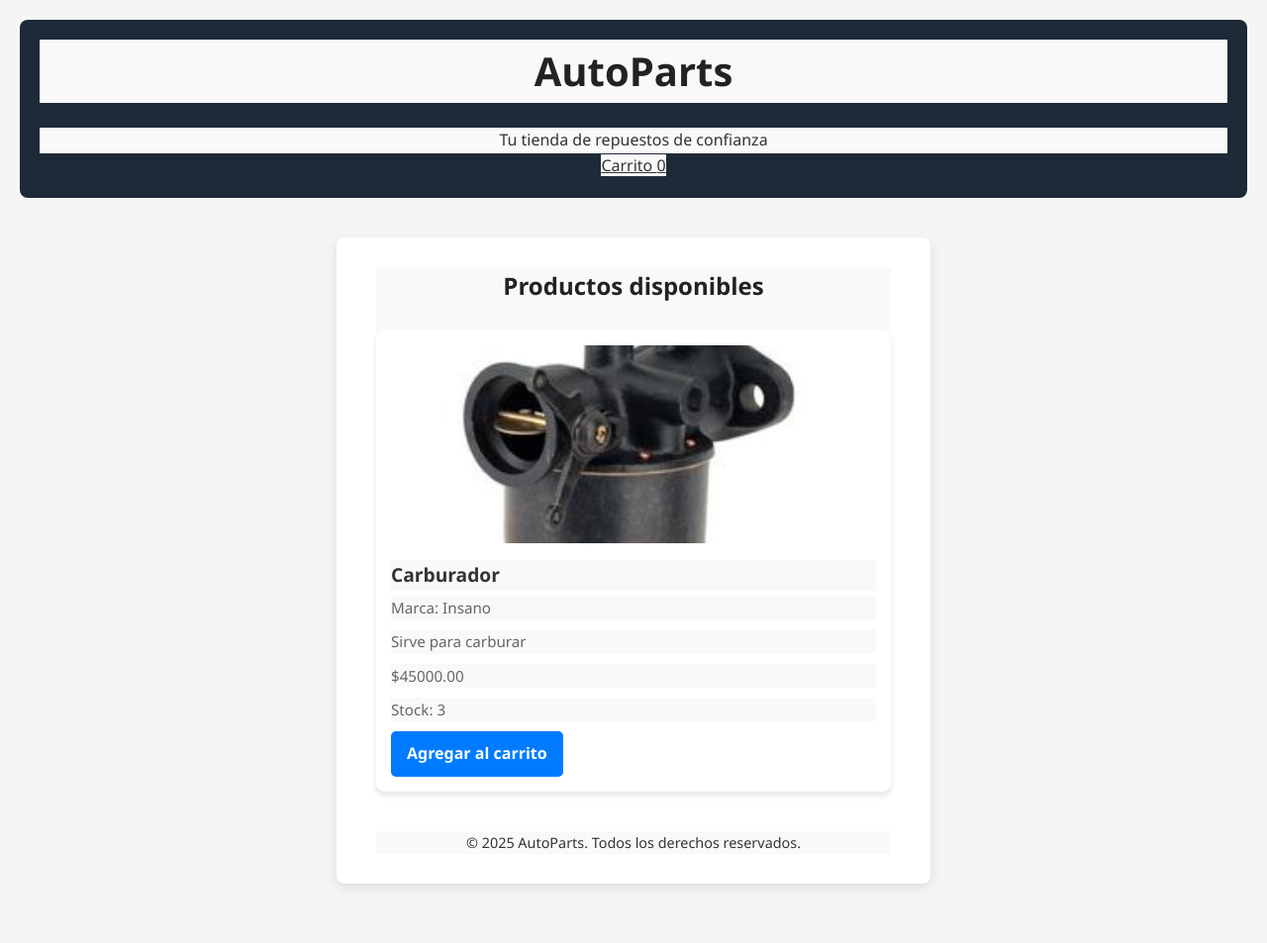
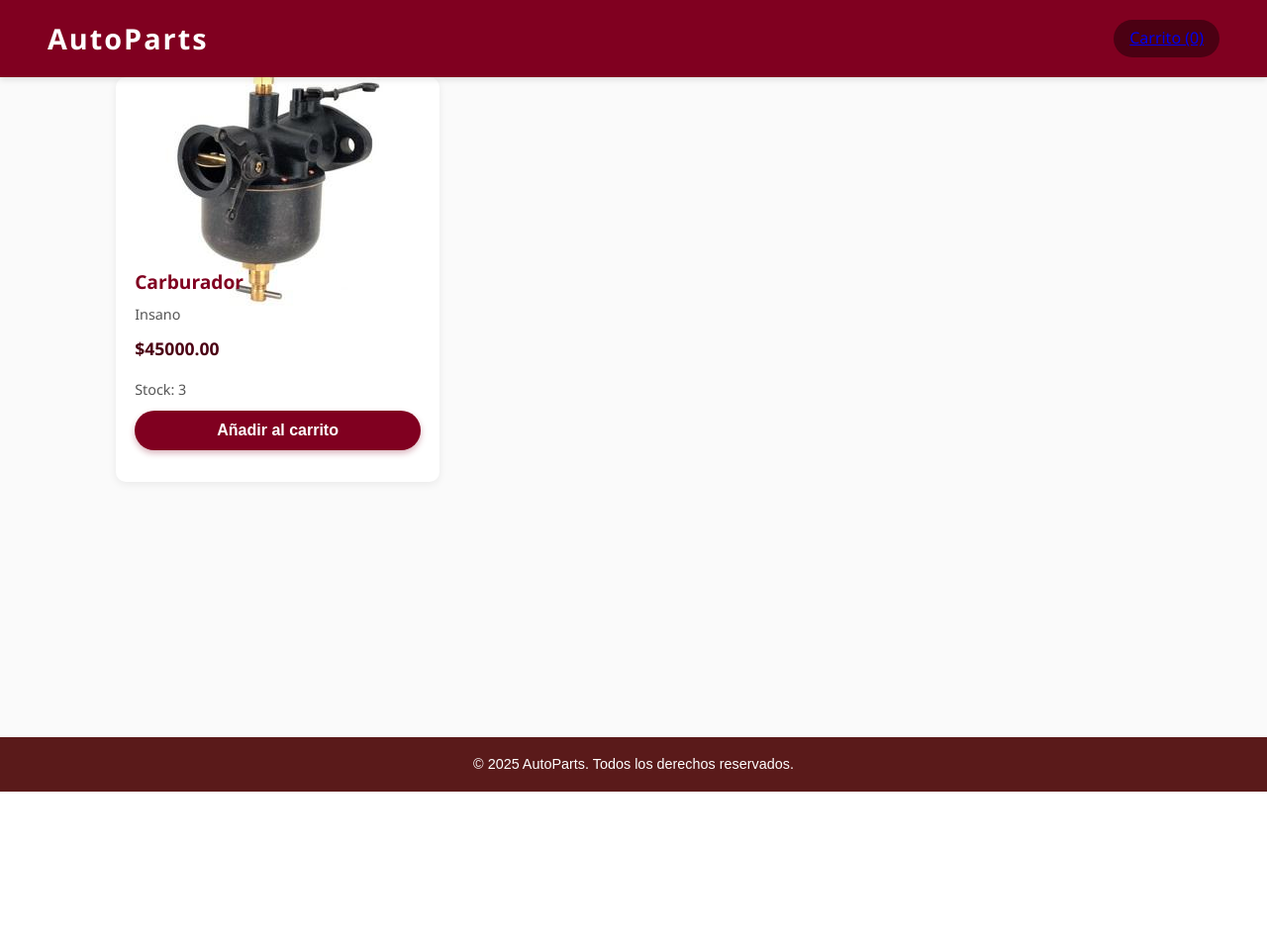
Before and after one commit to MarttoDev/Autoparts, a Django app: page / in a window 1280 px wide. Shown: the whole page at 99% size. After the commit the page ends 800 px from the top, so only its background shows below. Run offline with Django 5.2, Linux system fonts and the light colour scheme; data comes from the database, SQL or seed files in the repository; both versions use the stored data as it was after the commit.

Commit message:
Estilizado burdeos aplicado y rama creada para integración con Webpay

```diff
--- a/autoapp/models.py
+++ b/autoapp/models.py
@@ -12,7 +12,7 @@ class Producto(models.Model):
     codigo_marca = models.CharField(max_length=20)
     nombre = models.CharField(max_length=200)
     descripcion = models.TextField()
-    imagen = models.URLField(blank=True, null=True)
+    imagen = models.ImageField(upload_to='productos/', blank=True, null=True)
     categoria = models.ForeignKey(Categoria, on_delete=models.CASCADE, null=True)
     precio = models.DecimalField(max_digits=10, decimal_places=2)
     stock = models.PositiveIntegerField(default=0)
--- a/autoapp/static/autoapp/styles.css
+++ b/autoapp/static/autoapp/styles.css
@@ -1,205 +1,199 @@
-/* Reset básico */
-* {
-    margin: 0;
-    padding: 0;
-    box-sizing: border-box;
+:root {
+  --burdeos: #800020;
+  --burdeos-claro: #a42d40;
+  --burdeos-oscuro: #4b0013;
+  --gris-fondo: #fafafa;
+  --gris-claro: #e5e5e5;
+  --texto-principal: #2c2c2c;
+  --texto-secundario: #555555;
+  --blanco: #fff;
 }
 
-/* Tipografía y fondo */
-body {
-    font-family: 'Segoe UI', Tahoma, Geneva, Verdana, sans-serif;
-    background-color: #f5f5f5;
-    color: #333;
-    line-height: 1.6;
-    padding: 20px;
+* {
+  box-sizing: border-box;
 }
 
-/* Contenedor principal */
-.container {
-    max-width: 1200px;
-    margin: auto;
+/* --- CAMBIO PRINCIPAL --- */
+html, body {
+  height: 100%;
+  margin: 0;
+  padding: 0;
 }
 
-/* Header */
-header {
-    background-color: #1e2a38;
-    color: white;
-    padding: 20px;
-    text-align: center;
-    margin-bottom: 40px;
-    border-radius: 8px;
+body {
+  display: flex;
+  flex-direction: column;
+  min-height: 100vh;
+  font-family: 'Segoe UI', Tahoma, Geneva, Verdana, sans-serif;
+  background-color: var(--gris-fondo);
+  color: var(--texto-principal);
+  line-height: 1.6;
 }
 
-header h1 {
-    font-size: 2.5rem;
+/* --- EL RESTO SIN CAMBIOS --- */
+header {
+  background-color: var(--burdeos);
+  color: var(--blanco);
+  padding: 1rem 3rem;
+  display: flex;
+  justify-content: space-between;
+  align-items: center;
+  box-shadow: 0 3px 6px rgba(0, 0, 0, 0.1);
+  position: sticky;
+  top: 0;
+  z-index: 100;
 }
 
-/* Productos grid */
-.products {
-    display: grid;
-    grid-template-columns: repeat(auto-fit, minmax(280px, 1fr));
-    gap: 20px;
+.logo {
+  font-size: 1.8rem;
+  font-weight: 700;
+  letter-spacing: 2px;
+  user-select: none;
 }
 
-/* Tarjeta de producto */
-.product-card {
-    background-color: white;
-    padding: 15px;
-    border-radius: 8px;
-    box-shadow: 0 4px 6px rgba(0, 0, 0, 0.1);
-    transition: transform 0.2s ease-in-out;
+.cart {
+  font-size: 1rem;
+  background-color: var(--burdeos-oscuro);
+  padding: 0.4rem 1rem;
+  border-radius: 20px;
+  cursor: pointer;
+  transition: background-color 0.3s ease;
+  user-select: none;
 }
 
-.product-card:hover {
-    transform: translateY(-5px);
+.cart:hover {
+  background-color: var(--burdeos-claro);
 }
 
-.product-card img {
-    width: 100%;
-    height: 200px;
-    object-fit: cover;
-    border-radius: 4px;
-    margin-bottom: 10px;
+.hero {
+  background-color: var(--blanco);
+  padding: 3rem 1.5rem;
+  text-align: center;
+  max-width: 900px;
+  margin: 2rem auto;
+  border-radius: 8px;
+  box-shadow: 0 4px 8px rgb(0 0 0 / 0.1);
 }
 
-.product-card h3 {
-    font-size: 1.2rem;
-    margin-bottom: 5px;
+.hero h1 {
+  font-size: 2.4rem;
+  margin-bottom: 0.6rem;
+  color: var(--burdeos);
+  font-weight: 700;
 }
 
-.product-card p {
-    font-size: 0.95rem;
-    margin-bottom: 10px;
-    color: #666;
+.hero p {
+  font-size: 1.1rem;
+  margin-bottom: 1.5rem;
+  color: var(--texto-secundario);
 }
 
-/* Botón agregar al carrito */
-.btn {
-    display: inline-block;
-    background-color: #007bff;
-    color: white;
-    padding: 10px 16px;
-    text-align: center;
-    border-radius: 5px;
-    text-decoration: none;
-    font-weight: bold;
-    transition: background-color 0.2s ease-in-out;
+.hero button {
+  background-color: var(--burdeos);
+  color: var(--blanco);
+  border: none;
+  padding: 0.75rem 2rem;
+  font-size: 1.1rem;
+  border-radius: 40px;
+  cursor: pointer;
+  transition: background-color 0.3s ease;
+  font-weight: 600;
+  box-shadow: 0 4px 6px rgb(128 0 32 / 0.3);
+  user-select: none;
 }
 
-.btn:hover {
-    background-color: #0056b3;
+.hero button:hover {
+  background-color: var(--burdeos-claro);
 }
 
-/* Footer */
-footer {
-    margin-top: 40px;
-    text-align: center;
-    color: #888;
-    font-size: 0.9rem;
+.productos {
+  max-width: 1200px;
+  margin: 0 auto 4rem auto;
+  padding: 0 1rem;
+  display: grid;
+  grid-template-columns: repeat(auto-fill, minmax(280px, 1fr));
+  gap: 2rem;
 }
 
-/* styles_pago.css */
-
-/* Reset básico */
-* {
-  margin: 0;
-  padding: 0;
-  box-sizing: border-box;
-  font-family: 'Segoe UI', Tahoma, Geneva, Verdana, sans-serif;
-  color: #333;
-  background-color: #f9f9f9;
+.producto {
+  background-color: var(--blanco);
+  border-radius: 10px;
+  box-shadow: 0 2px 8px rgb(0 0 0 / 0.07);
+  padding: 1rem 1.2rem 2rem 1.2rem;
+  display: flex;
+  flex-direction: column;
+  justify-content: space-between;
+  transition: box-shadow 0.3s ease;
 }
 
-/* Contenedor principal */
-.container {
-  max-width: 600px;
-  margin: 40px auto;
-  background: #fff;
-  padding: 30px 40px;
-  border-radius: 8px;
-  box-shadow: 0 4px 12px rgba(0,0,0,0.1);
+.producto:hover {
+  box-shadow: 0 6px 14px rgb(128 0 32 / 0.25);
 }
 
-/* Título */
-h1, h2 {
-  text-align: center;
-  margin-bottom: 25px;
-  color: #222;
-}
-
-/* Formulario */
-form {
+.imagen {
+  height: 160px;
+  background-color: var(--gris-claro);
+  border-radius: 6px;
   display: flex;
-  flex-direction: column;
-  gap: 20px;
-}
-
-/* Inputs y selects */
-input[type="text"],
-input[type="email"],
-input[type="number"],
-input[type="tel"],
-select {
-  padding: 12px 15px;
-  border: 1px solid #ccc;
-  border-radius: 6px;
-  font-size: 1rem;
-  transition: border-color 0.3s ease;
-}
-
-input[type="text"]:focus,
-input[type="email"]:focus,
-input[type="number"]:focus,
-input[type="tel"]:focus,
-select:focus {
-  border-color: #007bff;
-  outline: none;
-}
-
-/* Botón de pago */
-button {
-  background-color: #007bff;
-  color: white;
-  padding: 14px;
-  border: none;
-  border-radius: 6px;
-  font-size: 1.1rem;
-  cursor: pointer;
-  transition: background-color 0.3s ease;
-}
-
-button:hover {
-  background-color: #0056b3;
-}
-
-/* Mensajes de error */
-.error-message {
-  color: #d93025;
+  align-items: center;
+  justify-content: center;
+  margin-bottom: 1rem;
+  user-select: none;
+  color: #999;
+  font-style: italic;
   font-size: 0.9rem;
 }
 
-/* Resumen del pedido */
-.order-summary {
-  background-color: #f1f5f9;
-  padding: 15px 20px;
-  border-radius: 6px;
-  margin-bottom: 20px;
+.producto h3 {
+  margin: 0 0 0.3rem 0;
+  color: var(--burdeos);
+  font-weight: 700;
+  font-size: 1.2rem;
 }
 
-.order-summary h3 {
-  margin-bottom: 10px;
-  font-weight: 600;
+.producto p {
+  margin: 0 0 0.6rem 0;
+  color: var(--texto-secundario);
+  font-size: 0.9rem;
 }
 
-.order-summary p {
-  margin-bottom: 6px;
-  font-size: 1rem;
+.precio {
+  font-weight: 700;
+  font-size: 1.1rem;
+  color: var(--burdeos-oscuro);
+  margin-bottom: 1rem;
 }
 
-/* Responsive */
-@media (max-width: 480px) {
-  .container {
-    margin: 20px 15px;
-    padding: 20px;
-  }
+.producto form {
+  margin-top: auto;
 }
+
+.producto button {
+  width: 100%;
+  background-color: var(--burdeos);
+  color: var(--blanco);
+  border: none;
+  padding: 0.7rem 0;
+  border-radius: 30px;
+  font-weight: 600;
+  cursor: pointer;
+  transition: background-color 0.3s ease;
+  user-select: none;
+  font-size: 1rem;
+  box-shadow: 0 3px 6px rgb(128 0 32 / 0.3);
+}
+
+.producto button:hover {
+  background-color: var(--burdeos-claro);
+}
+
+/* Footer pegado al fondo */
+footer {
+  background-color: #5a1a1a; /* burdeos oscuro */
+  color: white;
+  text-align: center;
+  padding: 1rem 0;
+  margin-top: auto; /* Empuja el footer hacia abajo */
+  font-size: 0.9rem;
+  font-family: Arial, sans-serif;
+}
--- a/autoapp/templates/autoapp/cart.html
+++ b/autoapp/templates/autoapp/cart.html
@@ -5,7 +5,7 @@
     <meta charset="UTF-8" />
     <meta name="viewport" content="width=device-width, initial-scale=1" />
     <title>Carrito de Compras</title>
-    <link rel="stylesheet" href="{% static 'autoapp/styles.css' %}">
+    <link rel="stylesheet" href="{% static 'autoapp/cart.css' %}">
 </head>
 <body>
 <header>
--- a/autoapp/templates/index.html
+++ b/autoapp/templates/index.html
@@ -2,41 +2,47 @@
 <!DOCTYPE html>
 <html lang="es">
 <head>
-    <meta charset="UTF-8">
-    <title>AutoParts - Tienda de Repuestos</title>
-    <link rel="stylesheet" href="{% static 'autoapp/styles.css' %}">
+  <meta charset="UTF-8" />
+  <meta name="viewport" content="width=device-width, initial-scale=1.0" />
+  <title>AutoParts - Tienda</title>
+  <link rel="stylesheet" href="{% static 'autoapp/styles.css' %}" />
 </head>
 <body>
+
 <header>
-        <h1>AutoParts</h1>
-        <p>Tu tienda de repuestos de confianza</p>
-        <a href="{% url 'cart_detail' %}">
-            Carrito <span id="cart-count">{{ cart_item_count }}</span>
+  <div class="logo">AutoParts</div>
+  <a href="{% url 'cart_detail' %}" class="cart">
+    Carrito ({{ cart_item_count }})
   </a>
 </header>
 
-    <div class="container">
-<section class="productos">
-  <h2>Productos disponibles</h2>
-  <div class="product-list">
+<section id="productos" class="productos">
   {% for producto in productos %}
-      <div class="product-card">
-        <img src="{{ producto.imagen }}" alt="{{ producto.nombre }}">
+  <div class="producto">
+    <div class="imagen">
+      {% if producto.imagen %}
+        <img src="{{ producto.imagen.url }}" alt="{{ producto.nombre }}" class="producto-img">
+      {% else %}
+        <div class="img-placeholder">Sin imagen</div>
+      {% endif %}
+    </div>
     <h3>{{ producto.nombre }}</h3>
-        <p class="marca">Marca: {{ producto.marca }}</p>
-        <p>{{ producto.descripcion }}</p>
-        <p class="precio">${{ producto.precio }}</p>
-        <p class="stock">Stock: {{ producto.stock }}</p>
-        <a href="{% url 'add_to_cart' producto.id %}" class="btn">Agregar al carrito</a>
+    <p>{{ producto.marca }}</p>
+    <div class="precio">${{ producto.precio }}</div>
+    <p>Stock: {{ producto.stock }}</p>
+    <form action="{% url 'add_to_cart' producto.id %}" method="post">
+      {% csrf_token %}
+      <button type="submit">Añadir al carrito</button>
+    </form>
   </div>
   {% empty %}
-      <p>No hay productos disponibles aún.</p>
+  <p>No hay productos disponibles.</p>
   {% endfor %}
-  </div>
 </section>
 
   <footer>
-        <p>&copy; 2025 AutoParts. Todos los derechos reservados.</p>
+    &copy; 2025 AutoParts. Todos los derechos reservados.
   </footer>
+
 </body>
 </html>
--- a/autoapp/urls.py
+++ b/autoapp/urls.py
@@ -6,10 +6,11 @@ urlpatterns = [
     path('agregar/<int:product_id>/', views.add_to_cart, name='add_to_cart'),
     path('actualizar/<int:product_id>/', views.update_cart_item, name='update_cart_item'),
     path('quitar/<int:product_id>/', views.remove_from_cart, name='remove_from_cart'),
-    path('carrito/', views.cart_detail, name='cart_detail'),
+    path('cart/', views.cart_detail, name='cart_detail'),
     path('limpiar/', views.limpiar_sesion, name='limpiar_sesion'),
     path('webpay/iniciar/', views.iniciar_pago, name='iniciar_pago'),
     path('webpay/retorno/', views.retorno_pago, name='retorno_pago'),
+    path('webpay/retorno/', views.retorno_pago, name='webpay_retorno'),
 
 
 ]
--- a/autoapp/views.py
+++ b/autoapp/views.py
@@ -1,19 +1,26 @@
 import uuid
+from django.http import HttpResponse
+import pprint
 from django.shortcuts import render, redirect, get_object_or_404
 from .models import Producto
 from .cart import Cart
 from transbank.webpay.webpay_plus.transaction import Transaction
 from django.views.decorators.csrf import csrf_exempt
 
-# Usa el método build_for_integration sin pasar credenciales para modo test
-transaction = Transaction.build_for_integration(
-    commerce_code='597055555532',
-    api_key='9d4f5383f13b4f8b987a787c5e54589d'
-)
+# Función para obtener una instancia de Transaction en modo integración (sandbox)
+def get_transaction():
+    return Transaction.build_for_integration(
+        commerce_code="597055555532",
+        api_key="1234567890abcdef1234567890abcdef"
+    )
+
 
 def index(request):
     productos = Producto.objects.all()
     return render(request, 'index.html', {'productos': productos})
+
+def cart_view(request):
+    return render(request, 'autoapp/cart.html')
 
 def add_to_cart(request, product_id):
     producto = get_object_or_404(Producto, pk=product_id)
@@ -53,19 +60,16 @@ def limpiar_sesion(request):
 
 def iniciar_pago(request):
     cart = Cart(request)
-    total = int(cart.get_total())  # <-- asegúrate que sea int
+    total = int(cart.get_total())  # ¡Asegúrate de que sea ENTERO!
 
-    if total <= 0:
-        return render(request, 'webpay/error.html', {'mensaje': 'El carrito está vacío.'})
+    buy_order = str(uuid.uuid4())[:26]  # Genera una orden única
+    session_id = request.session.session_key or str(uuid.uuid4())
+    return_url = request.build_absolute_uri('/webpay/retorno/')  # IMPORTANTE: URL absoluta
 
-    buy_order = str(uuid.uuid4()).replace('-', '')[:26]
-
-    # Forzar generación de session_key si no existe
-    if not request.session.session_key:
-        request.session.save()
-    session_id = request.session.session_key
-
-    return_url = request.build_absolute_uri('/webpay/retorno/')
+    transaction = Transaction.build_for_integration(
+        commerce_code="597055555532",  # Código de prueba
+        api_key="579B532A7440BB0C9079DED94D31EA1615BACEB56610332264630D42D0A36B1C"  # API Key de prueba
+    )
 
     try:
         response = transaction.create(
@@ -74,28 +78,35 @@ def iniciar_pago(request):
             amount=total,
             return_url=return_url
         )
+        return redirect(f"{response['url']}?token_ws={response['token']}")  # Redirige a WebPay
     except Exception as e:
-        return render(request, 'webpay/error.html', {'mensaje': f'Error al crear transacción: {e}'})
+        return render(request, 'webpay/error.html', {'mensaje': f'Error: {str(e)}'})
 
-    token = response.token
-    url = response.url
-
-    return redirect(f"{url}?token_ws={token}")
 
 @csrf_exempt
 def retorno_pago(request):
-    token = request.POST.get("token_ws")
+    # Depuración inmediata (verás esto en la consola de Django)
+    print("\n🔥 Datos recibidos:", request.POST or request.GET)
 
-    if not token:
-        return render(request, "webpay/error.html", {"mensaje": "Token no recibido."})
+    # Maneja tanto POST (éxito) como GET (usuario volvió manualmente)
+    token = request.POST.get("token_ws") or request.GET.get("token_ws")
 
-    try:
-        response = transaction.commit(token)
-    except Exception as e:
-        return render(request, "webpay/error.html", {"mensaje": f"Error al confirmar pago: {e}"})
+    if token:
+        try:
+            transaction = Transaction.build_for_integration(
+                commerce_code="597055555532",
+                api_key="579B532A7440BB0C9079DED94D31EA1615BACEB56610332264630D42D0A36B1C"
+            )
+            response = transaction.commit(token)
 
-    if response.status == 'AUTHORIZED':
-        request.session['cart'] = {}
-        return render(request, "webpay/exito.html", {"response": response})
-    else:
-        return render(request, "webpay/error.html", {"mensaje": "Pago no autorizado."})
+            if response.get("status") == "AUTHORIZED":
+                request.session["cart"] = {}
+                return render(request, "webpay/exito.html", {"response": response})
+            return render(request, "webpay/error.html", {"mensaje": "Pago no autorizado"})
+        except Exception as e:
+            return render(request, "webpay/error.html", {"mensaje": f"Error: {str(e)}"})
+
+    # Si no hay token, muestra una página genérica (para evitar errores)
+    return render(request, "webpay/error.html", {
+        "mensaje": "Proceso completado. Verifica en Transbank si el pago fue exitoso."
+    })
--- a/autoparts/urls.py
+++ b/autoparts/urls.py
@@ -1,7 +1,12 @@
 from django.contrib import admin
 from django.urls import path, include
+from django.conf import settings
+from django.conf.urls.static import static
 
 urlpatterns = [
     path('admin/', admin.site.urls),
     path('', include('autoapp.urls')),
 ]
+
+if settings.DEBUG:
+    urlpatterns += static(settings.MEDIA_URL, document_root=settings.MEDIA_ROOT)
```
Also changed, not shown: autoapp/static/autoapp/cart.css (added, +116 -0 lines), autoparts/settings.py (+10 -4 lines), db.sqlite3, media/productos/carburador.jpg (added), productos/Tabla_aceite_keeway_superlay200.png (deleted). Lines whose indentation alone changed are shown as unchanged.
